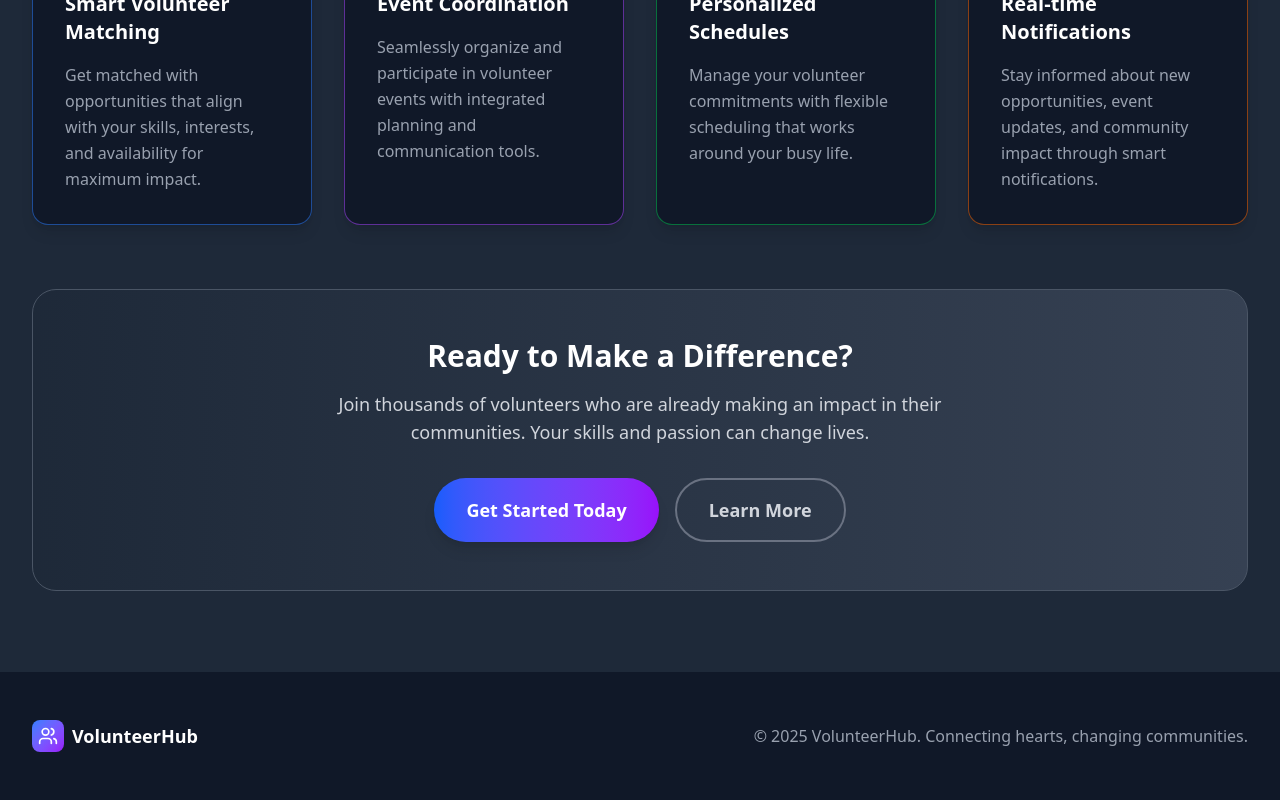
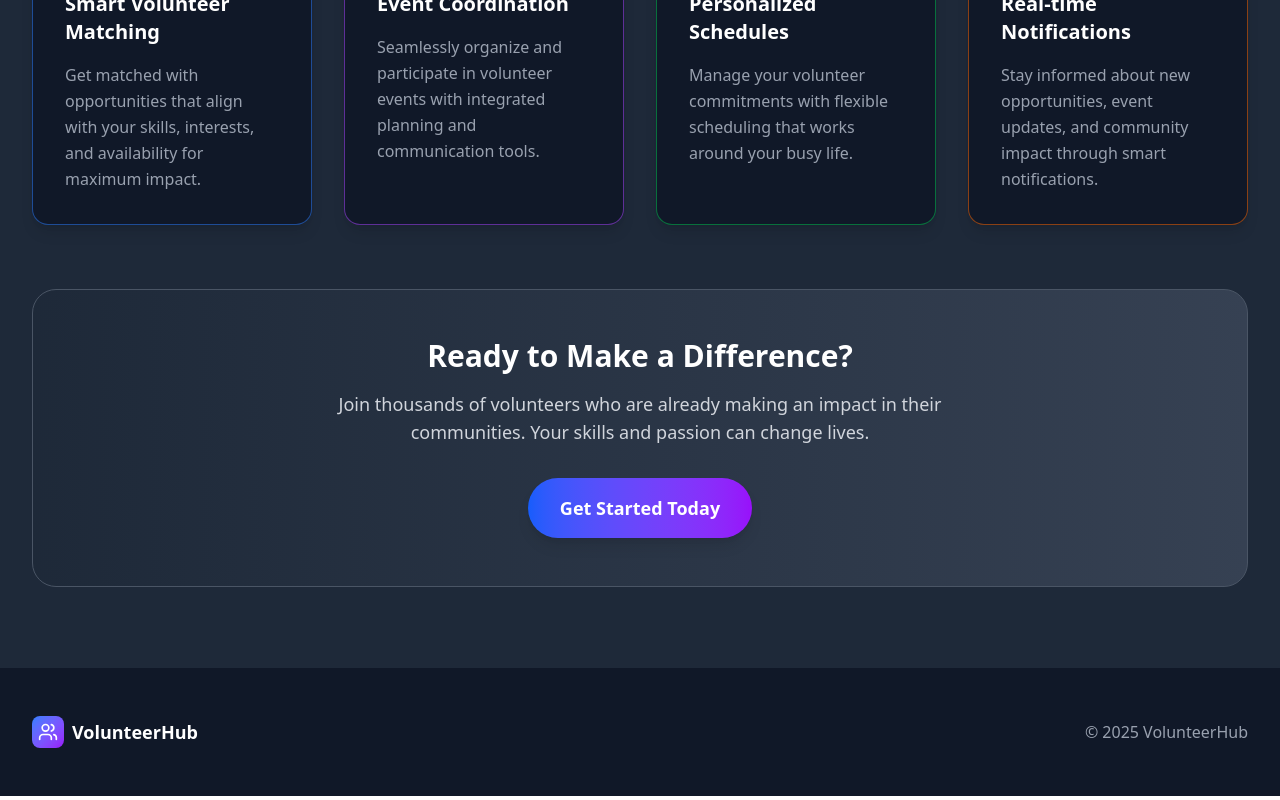
Before and after one commit to leo2971998/COSC-4353-Project, a React (Vite) app in the folder client/: page / in a window 1280 px wide. Shown: the part 1187-1987 px from the top of the page. Built offline with nearby package versions, Linux system fonts and the light colour scheme.

Commit message:
Made small changes to unnecessary things as well as fixing visual issues.

```diff
--- a/client/components/About.jsx
+++ b/client/components/About.jsx
@@ -67,13 +67,6 @@ export default function About() {
               >
                 Get Started Today
               </Button>
-              <Button
-                variant="outline"
-                size="lg"
-                className="border-2 border-gray-500 text-gray-300 hover:border-blue-500 hover:text-blue-400 px-8 py-4 text-lg font-semibold rounded-full transition-all duration-300 bg-transparent hover:bg-gray-800/50"
-              >
-                Learn More
-              </Button>
             </div>
           </div>
         </div>
--- a/client/components/Footer.jsx
+++ b/client/components/Footer.jsx
@@ -13,7 +13,7 @@ export default function Footer() {
             </span>
           </div>
           <p className="text-gray-400 text-center md:text-right">
-            © 2025 VolunteerHub. Connecting hearts, changing communities.
+            © 2025 VolunteerHub
           </p>
         </div>
       </div>
--- a/client/components/ui/Button.jsx
+++ b/client/components/ui/Button.jsx
@@ -2,7 +2,7 @@
 export function Button({ children, className = "", ...props }) {
   return (
     <button
-      className={`px-4 py-2 rounded font-medium transition-all duration-200 ${className}`}
+      className={`inline-flex items-center justify-center gap-2 px-4 py-2 rounded font-medium transition-all duration-200 ${className}`}
       {...props}
     >
       {children}
```
